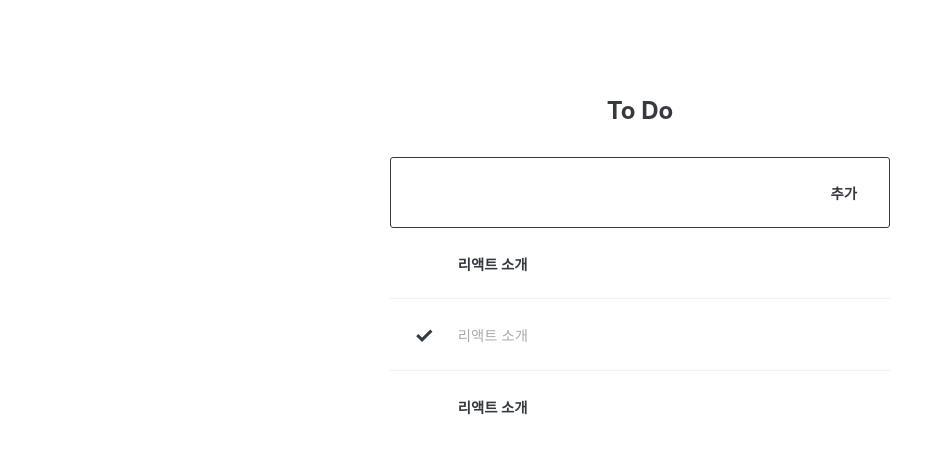
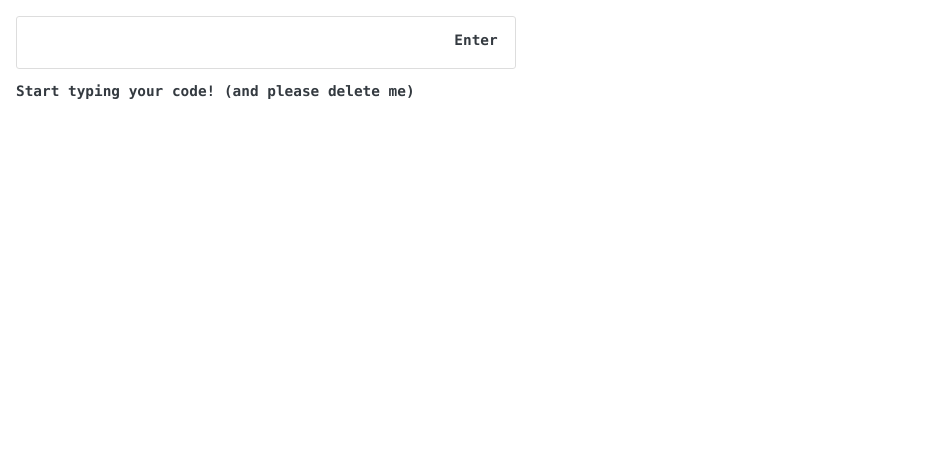
Before and after one commit to ykdhan/code-typer, a React (Create React App) app: page / in a window 1280 px wide. Shown: the top 454 px of the page, without its empty margins (0-937 px from the left). Built offline with nearby package versions, Linux system fonts and the light colour scheme.

Commit message:
changed to code typer

```diff
--- a/src/App.js
+++ b/src/App.js
@@ -5,14 +5,12 @@ import TodoItemList from './components/TodoItemList';
 
 class App extends Component {
 
-  id = 3 // 이미 0,1,2 가 존재하므로 3으로 설정
+  id = 1 // 이미 0,1,2 가 존재하므로 3으로 설정
 
   state = {
     input: '',
     todos: [
-      { id: 0, text: ' 리액트 소개', checked: false },
-      { id: 1, text: ' 리액트 소개', checked: true },
-      { id: 2, text: ' 리액트 소개', checked: false }
+      { id: 0, text: 'Start typing your code! (and please delete me)', checked: true }
     ]
   }
 
@@ -37,6 +35,12 @@ class App extends Component {
   handleKeyPress = (e) => {
     if(e.key === 'Enter') {
       this.handleCreate();
+    } else if (e.key === 'Tab') {
+      e.preventDefault();
+      const { input } = this.state;
+      this.setState({
+        input: input+'　　'
+      })
     }
   }
 
@@ -72,7 +76,7 @@ class App extends Component {
       <TodoListTemplate form={(
         <Form
           value={input}
-          onKeyPress={handleKeyPress}
+          onKeyDown={handleKeyPress}
           onChange={handleChange}
           onCreate={handleCreate}
         />
--- a/src/components/Form.css
+++ b/src/components/Form.css
@@ -1,25 +1,31 @@
 .form {
     display: flex;
+    max-width: 500px;
+
 }
 
 .form input {
     flex: 1;
     font-size: 1rem;
     outline: none;
-    border: none;
+    border: 1px solid #ddd;
+    border-radius: 3px;
+    padding: 1rem;
+    font-family: "Lucida Console", Courier, monospace;
 }
 
 .create-button {
-    padding-top: 0.5rem;
-    padding-bottom: 0.5rem;
-    padding-left: 1rem;
-    padding-right: 1rem;
-    margin-left: 1rem;
-    background: #fff;
+    padding: 1rem;
+    width: 3rem;
+    position: absolute;
+    margin-left: calc(500px - 5rem);
+    text-align: center;
     color: #343a40;
     font-weight: 700;
     cursor: pointer;
     border-radius: 3px;
+    transition: all 0.2s ease-out;
+    font-family: "Lucida Console", Courier, monospace;
 }
 
 .create-button:hover {
--- a/src/components/Form.js
+++ b/src/components/Form.js
@@ -1,11 +1,11 @@
 import React from 'react';
 import './Form.css';
 
-const Form = ({value, onChange, onCreate, onKeyPress}) => {
+const Form = ({value, onChange, onCreate, onKeyDown}) => {
     return (
       <div className="form">
-        <input value={value} onChange={onChange} onKeyPress={onKeyPress}/>
-        <div className="create-button" onClick={onCreate}>추가</div>
+        <input value={value} onChange={onChange} onKeyDown={onKeyDown}/>
+        <div className="create-button" onClick={onCreate}>Enter</div>
       </div>
     );
   };
--- a/src/components/TodoItem.css
+++ b/src/components/TodoItem.css
@@ -1,14 +1,18 @@
+.todo {
+}
+
 .todo-item {
-    padding: 1.5rem;
+    padding: 0.5rem 1rem;
     display: flex;
     align-items: center;
     cursor: pointer;
-    transition: all 0.15s;
+    transition: all 0.2s ease-out;
     user-select: none;
+    font-family: "Lucida Console", Courier, monospace;
 }
 
 .todo-item:hover {
-    background: #fafafa;
+    background: #f5f5f5;
 }
 
 .todo-item:hover .remove {
@@ -16,7 +20,7 @@
 }
 
 .todo-item + .todo-item {
-    border-top: 1px solid #f0f0f0;
+    border-top: 1px solid #f5f5f5;
 }
 
 .remove {
@@ -31,13 +35,10 @@
 .todo-text {
     flex: 1;
     word-break: break-all;
-    font-weight: 700;
 }
 
 .todo-text.checked {
-    //text-decoration: line-through;
-    color: #aaa;
-    font-weight: 400;
+    font-weight: 700;
 }
 
 .todo-check {
--- a/src/components/TodoItem.js
+++ b/src/components/TodoItem.js
@@ -11,16 +11,18 @@ class TodoItem extends Component {
       const { text, checked, id, onToggle, onRemove } = this.props;
 
       return (
-        <div className="todo-item animated fadeIn" onClick={() => onToggle(id)}>
-            <div className={`todo-check ${checked && 'checked'}`}>
-                <div>✓</div>
-            </div>
+        <div className="todo">
+          <div className="todo-item animated fadeIn" onClick={() => onToggle(id)}>
+              {/*<div className={`todo-check ${checked && 'checked'}`}>
+                  <div>●</div>
+              </div>*/}
 
-            <div className={`todo-text ${checked && 'checked'}`}>
-                <div>{text}</div>
-            </div>
+              <div className={`todo-text ${checked && 'checked'}`}>
+                  <div>{text}</div>
+              </div>
 
-            <div className="remove" onClick={(e) => { e.stopPropagation(); onRemove(id); }}>&times;</div>
+              <div className="remove" onClick={(e) => { e.stopPropagation(); onRemove(id); }}>&times;</div>
+          </div>
         </div>
       );
     }
--- a/src/components/TodoListTemplate.css
+++ b/src/components/TodoListTemplate.css
@@ -1,23 +1,24 @@
 .todo-list-template {
     background: white;
     width: 100%;
-    max-width: 500px;
     margin: 0 auto;
-    margin-top: 4rem;
+    margin-top: 4.5rem;
 }
 
 .title {
-    padding: 2rem;
     font-size: 1.5rem;
     font-weight: 700;
-    text-align: center;
     color: #343a40;
+    display: inline-block;
 }
 
 .form-wrapper {
     padding: 1rem;
-    border: 1px solid #343a40;
-    border-radius: 3px;
+    position: fixed;
+    top: 0;
+    left: 0;
+    width: 100%;
+    z-index: 99;
 }
 
 .todos-wrapper {
--- a/src/components/TodoListTemplate.js
+++ b/src/components/TodoListTemplate.js
@@ -4,7 +4,6 @@ import './TodoListTemplate.css';
 const TodoListTemplate = ({form, children}) => {
   return (
     <main className="todo-list-template">
-        <div className="title">To Do</div>
         <section className="form-wrapper">{form}</section>
         <section className="todos-wrapper">{children}</section>
     </main>
```
